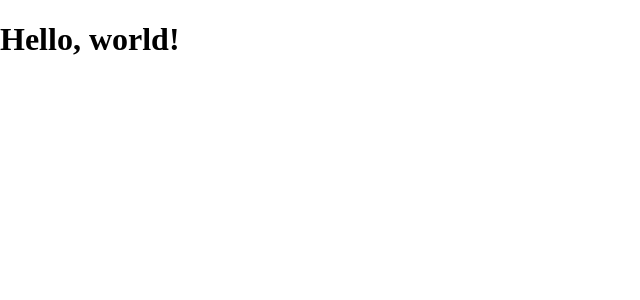
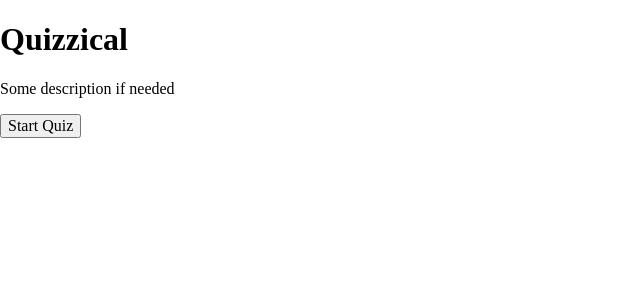
Before and after one commit to UloakuObi/quizzical-trivia, a React (Vite) app: page / in a window 1280 px wide. Shown: the top 300 px of the page, without its empty margins (0-640 px from the left). Built offline with nearby package versions, Linux system fonts and the light colour scheme.

Commit message:
Build components

```diff
--- a/App.jsx
+++ b/App.jsx
@@ -1,5 +1,54 @@
+import React from "react"
+import { data } from "./data.js"
+import HomePage from "./HomePage.jsx"
+import he from "he"
+
 export default function App() {
+
+    const [startQuiz, setStartQuiz] = React.useState(false)
+    const [quizData, setQuizData] = React.useState([])
+
+    async function fetchQuiz() {
+        setStartQuiz(!startQuiz)
+
+        const res = await fetch("https://opentdb.com/api.php?amount=5&category=9&difficulty=medium&type=multiple")
+        const data = await res.json()
+        // console.log(JSON.stringify(data, null, 2))
+        console.log("Button clicked")
+
+
+        const formattedData = data.results.map((question, index) => {
+            const options = [...question.incorrect_answers]
+            const randomIndex = Math.floor(Math.random() * (options + 1))
+            options.splice(randomIndex, 0, question.correct_answer)
+
+            return {
+                question: question.question,
+                options
+              }
+
+        })
+
+        setQuizData(formattedData)
+    }
+
+    // console.log(quizData)
+
+    const quizElements = quizData.map((question, index) => {
+        return (
+            <div key={index}>
+                <h2>{he.decode(question.question)}</h2>
+                <div>{question.options.map((option, index) => <span key={index}>{option}</span>)}</div>
+            </div>
+            )
+    })
+
+
+
     return (
-        <h1>Hello, world!</h1>
+        <main>
+            {/* <HomePage fetchQuiz={fetchQuiz}/> */}
+          {startQuiz ? quizElements : <HomePage fetchQuiz={fetchQuiz}/>}
+        </main>
     )
 }
--- /dev/null
+++ b/HomePage.jsx
@@ -0,0 +1,9 @@
+export default function HomePage(props) {
+    return (
+        <>
+            <h1>Quizzical</h1>
+            <p>Some description if needed</p>
+            <button onClick={props.fetchQuiz}>Start Quiz</button>
+        </>
+    )
+}
--- /dev/null
+++ b/QuizPage.jsx
@@ -0,0 +1,5 @@
+export default function QuizPage(props) {
+    return (
+        <>{props.quizEl}</>
+    )
+}
--- /dev/null
+++ b/data.js
@@ -0,0 +1,62 @@
+export const data = [
+      {
+        "type": "multiple",
+        "difficulty": "medium",
+        "category": "General Knowledge",
+        "question": "Which slogan did the fast food company, McDonald&#039;s, use before their &quot;I&#039;m Lovin&#039; It&quot; slogan?",
+        "correct_answer": "We Love to See You Smile",
+        "incorrect_answers": [
+          "Why Pay More!?",
+          "Have It Your Way",
+          "Making People Happy Through Food"
+        ]
+      },
+      {
+        "type": "multiple",
+        "difficulty": "medium",
+        "category": "General Knowledge",
+        "question": "What is the name of the very first video uploaded to YouTube?",
+        "correct_answer": "Me at the zoo",
+        "incorrect_answers": [
+          "tribute",
+          "carrie rides a truck",
+          "Her new puppy from great grandpa vern."
+        ]
+      },
+      {
+        "type": "multiple",
+        "difficulty": "medium",
+        "category": "General Knowledge",
+        "question": "What alcoholic drink is mainly made from juniper berries?",
+        "correct_answer": "Gin",
+        "incorrect_answers": [
+          "Vodka",
+          "Rum",
+          "Tequila"
+        ]
+      },
+      {
+        "type": "multiple",
+        "difficulty": "medium",
+        "category": "General Knowledge",
+        "question": "What is the average life span of a garden ant?",
+        "correct_answer": "15 years",
+        "incorrect_answers": [
+          "24 hours",
+          "1 week",
+          "3 years"
+        ]
+      },
+      {
+        "type": "multiple",
+        "difficulty": "medium",
+        "category": "General Knowledge",
+        "question": "Which river flows through the Scottish city of Glasgow?",
+        "correct_answer": "Clyde",
+        "incorrect_answers": [
+          "Tay",
+          "Dee",
+          "Tweed"
+        ]
+      }
+    ]
--- a/index.jsx
+++ b/index.jsx
@@ -1,4 +1,5 @@
 import React from "react"
 import ReactDOM from "react-dom/client"
+import App from "./App.jsx"
 
-ReactDOM.createRoot(document.getElementById("root")).render(<h1>Hello, world!</h1>)
+ReactDOM.createRoot(document.getElementById("root")).render(<App/>)
--- a/package.json
+++ b/package.json
@@ -9,6 +9,7 @@
         "preview": "vite preview"
     },
     "dependencies": {
+        "he": "^1.2.0",
         "react": "^18.3.1",
         "react-dom": "^18.3.1"
     },
```
Also changed, not shown: 1 other file (tests, documents, lock files or other folders). Lines whose indentation alone changed are shown as unchanged.
